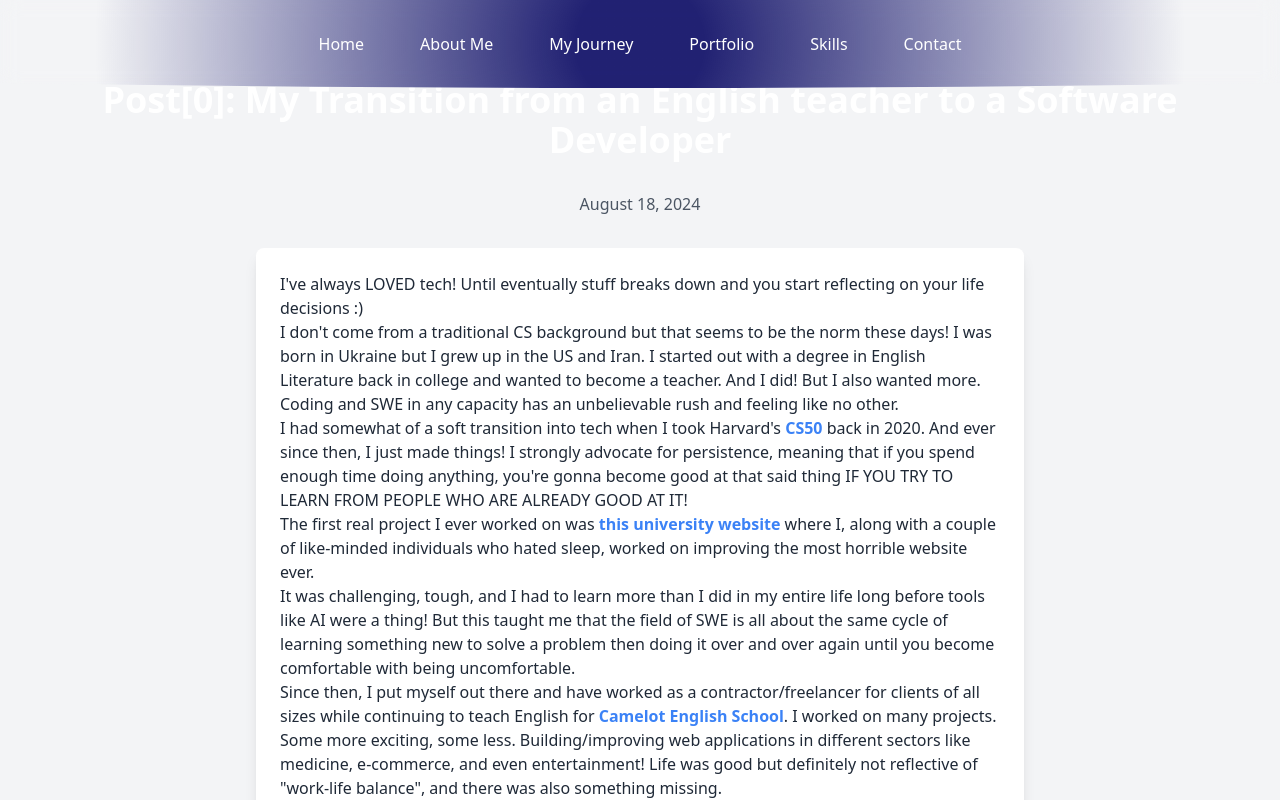
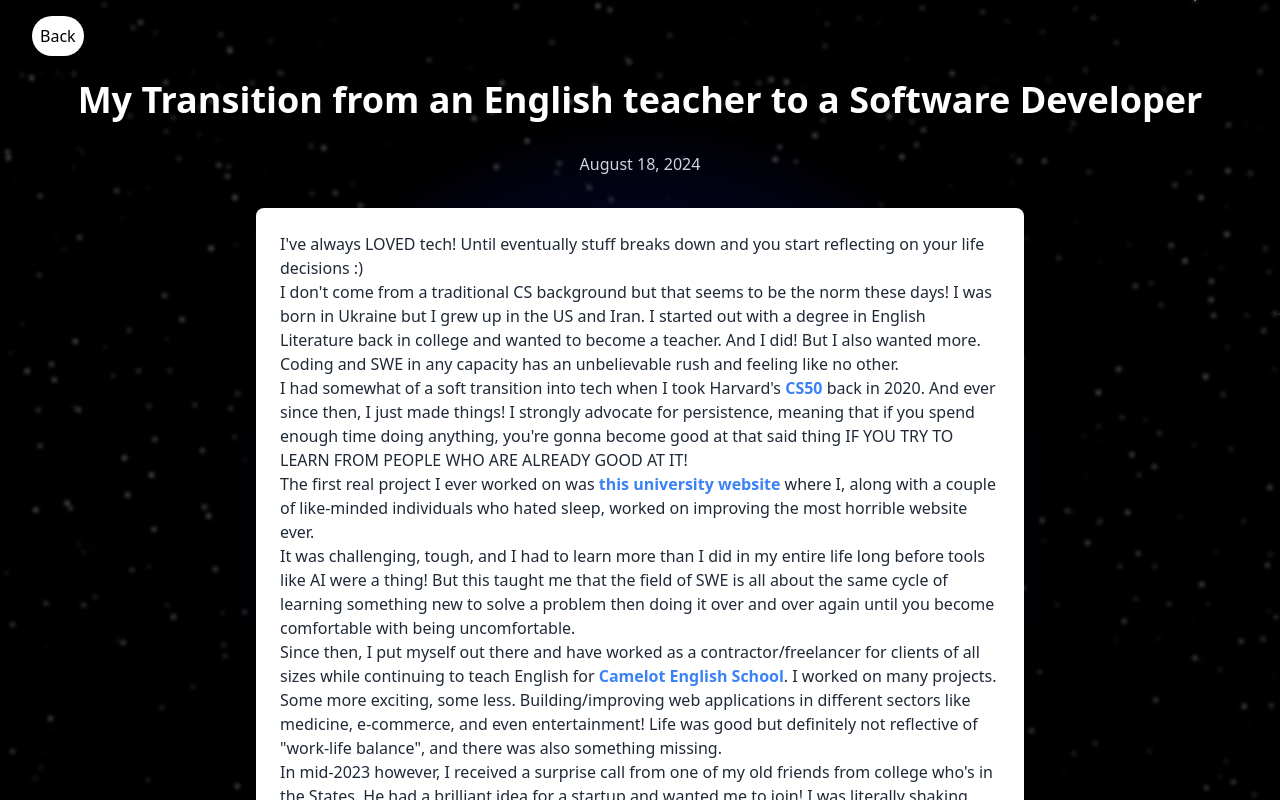
Before and after one commit to Envisational/Portfolio, a React (Create React App) app in the folder portfolio/: page /post/1 in a window 1280 px wide. Shown: the top 800 px of the page. Built offline with nearby package versions, Linux system fonts and the light colour scheme.

Commit message:
blog route bug fixed. Styling needs work. Unused useExpand hook

```diff
--- a/portfolio/src/App.js
+++ b/portfolio/src/App.js
@@ -9,6 +9,7 @@ import Journey from './components/Journey';
 import Contact from './components/Contact';
 import BlogPost from './components/BlogPost';
 import Starfield from './components/Starfield';
+import './index.css';
 
 function App() {
   return (
--- a/portfolio/src/components/BlogPost.js
+++ b/portfolio/src/components/BlogPost.js
@@ -1,23 +1,58 @@
-import React from 'react';
+import React, { useEffect } from 'react';
 import { useParams, useNavigate } from 'react-router-dom';
 import blogPosts from '../data/blogPost';
 
 const BlogPost = () => {
   const { id } = useParams();
   const navigate = useNavigate();
-  navigate('/');
+
   const post = blogPosts.find((post) => post.id === parseInt(id));
 
+  useEffect(() => {
+    // Hide the header
+    const header = document.querySelector('header');
+    if (header) {
+      header.style.display = 'none';
+    }
+
+    // Clean up to show the header when the component unmounts
+    return () => {
+      if (header) {
+        header.style.display = '';
+      }
+    };
+  }, []);
+
+  const handleBackClick = () => {
+    navigate(-1); // Navigate to the previous page
+  };
+
   if (!post) {
-
     return <div className="container mx-auto px-4 py-20">Post not found.</div>;
   }
 
   return (
-    <section className="section bg-gray-100">
-      <div className="container mx-auto px-4">
-        <h2 className="section-heading mb-4">{post.title}</h2>
-        <p className="text-center text-gray-600 mb-8">{post.date}</p>
+    <section
+      className="section min-h-screen bg-no-repeat bg-cover"
+      style={{
+        background: 'radial-gradient(circle, rgba(10, 10, 100, 0.9) 10%, rgba(10, 10, 100, 0) 50%)',
+        backdropFilter: 'blur(2px)',
+      }}
+    >
+      <div className="container mx-auto px-4 relative" >
+        <button
+          onClick={handleBackClick}
+          className="absolute top-4 left-4 md:left-8 bg-white text-black hover:scale-110 transform transition duration-300 hover:bg-black hover:text-white p-2 rounded-full shadow-md"
+          style={{
+            position: 'fixed',
+            zIndex: 1000,
+            backdropFilter: 'blur(10px)',
+          }}
+        >
+          Back
+        </button>
+        <h2 className="section-heading mb-4 text-white">{post.title}</h2>
+        <p className="text-center text-gray-300 mb-8">{post.date}</p>
         <div
           className="max-w-3xl mx-auto p-6 bg-white rounded-lg shadow-lg text-gray-800 blog-content"
           dangerouslySetInnerHTML={{ __html: post.content }}
--- a/portfolio/src/components/Journey.js
+++ b/portfolio/src/components/Journey.js
@@ -26,7 +26,7 @@ const Journey = () => {
     <section id="journey" className="section journey-section">
       <div className="container mx-auto px-4">
         <h2 className="section-heading">My Journey</h2>
-        <div className="space-y-8">
+        <div className="space-y-8 flex items-center justify-center">
           {blogPosts.map((post) => (
             <div key={post.id} className="card">
               <h3 className="text-2xl font-semibold mb-2">
--- a/portfolio/src/data/blogPost.js
+++ b/portfolio/src/data/blogPost.js
@@ -2,7 +2,7 @@
 const blogPosts = [
     {
       id: 1,
-      title: 'Post[0]: My Transition from an English teacher to a Software Developer',
+      title: 'My Transition from an English teacher to a Software Developer',
       date: 'August 18, 2024',
       content: `
       <p>I've always LOVED tech! Until eventually stuff breaks down and you start reflecting on your life decisions :) </p>
--- /dev/null
+++ b/portfolio/src/hooks/useExpand.js
@@ -0,0 +1,47 @@
+import { useState, useEffect } from 'react';
+import { gsap } from 'gsap';
+
+const useExpand = () => {
+  const [expandedId, setExpandedId] = useState(null);
+
+  const expandElement = (id) => {
+    setExpandedId(id);
+    gsap.to(`#expandable-${id}`, {
+      height: 'auto',
+      maxHeight: '80vh',
+      ease: 'power3.inOut',
+      boxShadow: '0px 0px 30px rgba(0, 0, 0, 0.3)',
+    });
+    gsap.to('.overlay', { opacity: 0.6, display: 'block' });
+  };
+
+  const minimizeElement = () => {
+    if (expandedId !== null) {
+      gsap.to(`#expandable-${expandedId}`, {
+        height: 'auto',
+        maxHeight: '300px',
+        zIndex: 1,
+        ease: 'power3.inOut',
+        boxShadow: 'none',
+      });
+      gsap.to('.overlay', { opacity: 0, display: 'none' });
+      setExpandedId(null);
+    }
+  };
+
+  useEffect(() => {
+    if (expandedId !== null) {
+      const handleClickOutside = (event) => {
+        if (!document.querySelector(`#expandable-${expandedId}`).contains(event.target)) {
+          minimizeElement();
+        }
+      };
+      document.addEventListener('mousedown', handleClickOutside);
+      return () => document.removeEventListener('mousedown', handleClickOutside);
+    }
+  }, [expandedId]);
+
+  return { expandedId, expandElement, minimizeElement };
+};
+
+export default useExpand;
```
